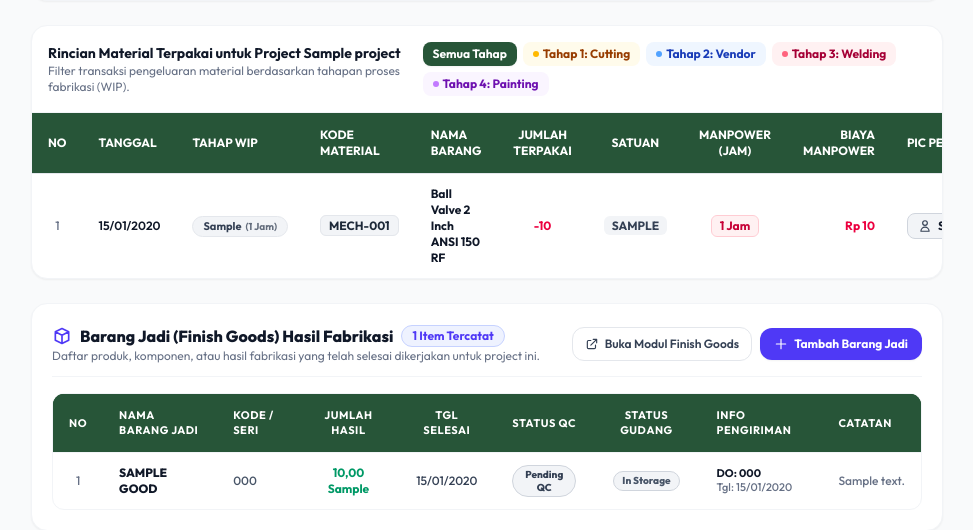
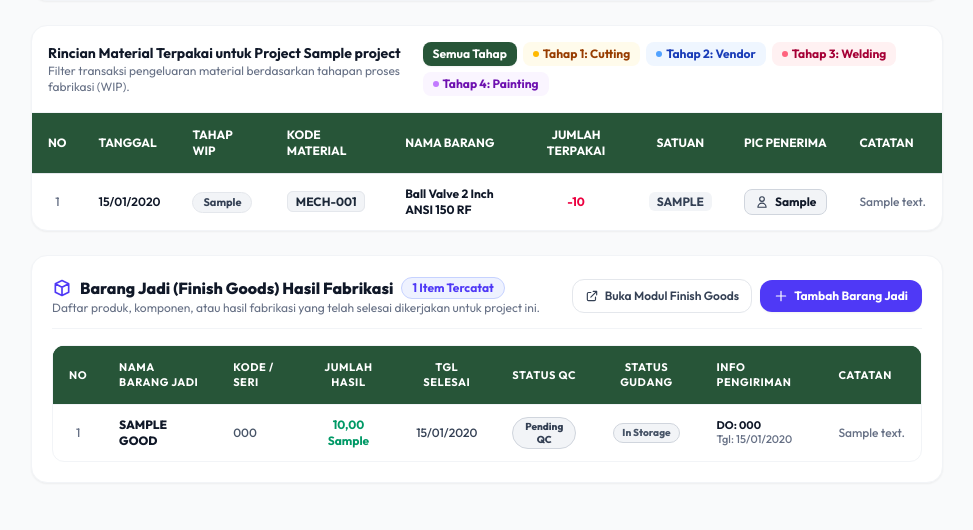
Before and after one commit to GodZaiDanzz/Warehouse-Management-System, a Laravel app: page /projects/1 in a window 1280 px wide. Shown: the part 890-1420 px from the top of the page, without its empty margins (289-1262 px from the left). After the commit the page ends 1374 px from the top, so only its background shows below. Run offline with Laravel 10, Linux system fonts and the light colour scheme; a user stored in the database is signed in; data comes from the database, SQL or seed files in the repository; tables that the repository leaves empty hold one stand-in row (values such as "Sample post"); style sheets or scripts are compiled from the project's sources; some libraries are stand-ins or nearby versions.

Commit message:
refactor(projects): streamline project WIP tracking to physical material consumption without labor rates

```diff
--- a/app/Http/Controllers/ProjectController.php
+++ b/app/Http/Controllers/ProjectController.php
@@ -113,31 +113,27 @@ class ProjectController extends Controller
 
         $itemsList = Item::orderBy('name')->get();
 
-        // Calculate discrete and decimal totals, total material cost, and WIP Manpower breakdown
+        // Calculate discrete and decimal totals, and WIP Material Breakdown
         $allProjectOuts = (clone $baseQuery)
             ->leftJoin('items', 'material_outs.item_id', '=', 'items.id')
             ->select(
                 'material_outs.quantity',
                 'material_outs.wip_stage',
-                'material_outs.manpower_hours',
-                'material_outs.manpower_cost',
                 'items.unit_price',
                 DB::raw("UPPER(TRIM(COALESCE(material_outs.unit, items.unit, 'PCS'))) as item_unit")
             )
             ->get();
 
         $wipStages = [
-            MaterialOut::STAGE_CUTTING => ['label' => 'Cutting (Potong & Offcut)', 'material_cost' => 0, 'manpower_cost' => 0, 'manpower_hours' => 0, 'total' => 0],
-            MaterialOut::STAGE_WELDING => ['label' => 'Welding (Las & Consumable)', 'material_cost' => 0, 'manpower_cost' => 0, 'manpower_hours' => 0, 'total' => 0],
-            MaterialOut::STAGE_PAINTING => ['label' => 'Painting & Blasting', 'material_cost' => 0, 'manpower_cost' => 0, 'manpower_hours' => 0, 'total' => 0],
-            MaterialOut::STAGE_PACKING => ['label' => 'Packing & Finishing', 'material_cost' => 0, 'manpower_cost' => 0, 'manpower_hours' => 0, 'total' => 0],
+            MaterialOut::STAGE_CUTTING => ['label' => 'Cutting (Potong & Offcut)', 'material_cost' => 0, 'total' => 0],
+            MaterialOut::STAGE_WELDING => ['label' => 'Welding (Las & Consumable)', 'material_cost' => 0, 'total' => 0],
+            MaterialOut::STAGE_PAINTING => ['label' => 'Painting & Blasting', 'material_cost' => 0, 'total' => 0],
+            MaterialOut::STAGE_PACKING => ['label' => 'Packing & Finishing', 'material_cost' => 0, 'total' => 0],
         ];
 
         $projectDiscreteQty = 0;
         $projectDecimalTotals = [];
         $totalMaterialCost = 0;
-        $totalManpowerCost = 0;
-        $totalManpowerHours = 0;
 
         foreach ($allProjectOuts as $apo) {
             $u = $apo->item_unit;
@@ -146,17 +142,10 @@ class ProjectController extends Controller
             $matCost = ($q * $price);
             $totalMaterialCost += $matCost;
 
-            $manCost = (float) ($apo->manpower_cost ?? 0);
-            $manHours = (float) ($apo->manpower_hours ?? 0);
-            $totalManpowerCost += $manCost;
-            $totalManpowerHours += $manHours;
-
             $stage = $apo->wip_stage;
             if ($stage && isset($wipStages[$stage])) {
                 $wipStages[$stage]['material_cost'] += $matCost;
-                $wipStages[$stage]['manpower_cost'] += $manCost;
-                $wipStages[$stage]['manpower_hours'] += $manHours;
-                $wipStages[$stage]['total'] += ($matCost + $manCost);
+                $wipStages[$stage]['total'] += $matCost;
             }
 
             if (is_decimal_unit($u)) {
@@ -179,9 +168,7 @@ class ProjectController extends Controller
         $wipSummary = [
             'stages' => $wipStages,
             'total_material_cost' => $totalMaterialCost,
-            'total_manpower_cost' => $totalManpowerCost,
-            'total_manpower_hours' => $totalManpowerHours,
-            'total_wip_cost' => $totalMaterialCost + $totalManpowerCost,
+            'total_wip_cost' => $totalMaterialCost,
             'total_finish_good_hpp' => (float) $project->finishGoods->sum('total_hpp'),
         ];
 
@@ -306,8 +293,6 @@ class ProjectController extends Controller
             'pic' => ['required', 'string', 'max:255'],
             'notes' => ['nullable', 'string'],
             'wip_stage' => ['nullable', 'string', 'in:Cutting,Vendor Eksternal,Welding,Painting'],
-            'manpower_hours' => ['nullable', 'numeric', 'min:0'],
-            'manpower_rate_per_hour' => ['nullable', 'numeric', 'min:0'],
         ], [
             'item_id.required' => 'Pilih barang yang akan digunakan.',
             'quantity.gt' => 'Jumlah barang harus lebih dari 0.',
@@ -320,11 +305,7 @@ class ProjectController extends Controller
             return redirect()->back()->with('error', "Stok barang '{$item->name}' tidak mencukupi! Stok saat ini: " . format_quantity($item->stock) . " {$item->unit}.");
         }
 
-        $manpowerHours = !empty($validated['manpower_hours']) ? (float)$validated['manpower_hours'] : 0;
-        $manpowerRate = !empty($validated['manpower_rate_per_hour']) ? (float)$validated['manpower_rate_per_hour'] : 0;
-        $manpowerCost = $manpowerHours * $manpowerRate;
-
-        DB::transaction(function() use ($validated, $item, $project, $manpowerHours, $manpowerRate, $manpowerCost) {
+        DB::transaction(function() use ($validated, $item, $project) {
             $refNo = 'OUT-PRJ-' . date('Ymd') . '-' . sprintf('%04d', rand(1000, 9999));
 
             // Create Material Out linked to Project
@@ -337,9 +318,6 @@ class ProjectController extends Controller
                 'project' => $project->name,
                 'project_id' => $project->id,
                 'wip_stage' => $validated['wip_stage'] ?? null,
-                'manpower_hours' => $manpowerHours,
-                'manpower_rate' => $manpowerRate,
-                'manpower_cost' => $manpowerCost,
                 'pic' => trim($validated['pic']),
                 'notes' => $validated['notes'] ?? "Penggunaan Material Project {$project->name}",
                 'user_id' => Auth::id(),
--- a/resources/views/pages/projects/show.blade.php
+++ b/resources/views/pages/projects/show.blade.php
@@ -216,7 +216,7 @@
                     </span>
                 </h3>
                 <p class="text-xs text-gray-500 dark:text-gray-400 mt-0.5">
-                    Pelacakan penyerapan biaya material dan upah tenaga kerja (manpower) per tahapan proses fabrikasi internal.
+                    Pelacakan penyerapan biaya material per tahapan proses fabrikasi internal.
                 </p>
             </div>
             <div class="flex items-center gap-3">
@@ -267,23 +267,14 @@
                                 <span class="w-2 h-2 rounded-full {{ $meta['dot'] }}"></span>
                                 {{ $stageKey }}
                             </span>
-                            <span class="text-[11px] font-mono font-bold text-gray-500 dark:text-gray-400 bg-white dark:bg-gray-900 px-2 py-0.5 rounded-lg border border-gray-100 dark:border-gray-800">
-                                {{ number_format($sData['manpower_hours'], 1) }} Jam
-                            </span>
                         </div>
                         <p class="text-[10px] text-gray-400 mt-0.5">{{ $meta['desc'] }}</p>
 
                         <div class="mt-3 space-y-1.5 text-xs">
                             <div class="flex items-center justify-between">
-                                <span class="text-gray-500 dark:text-gray-400">Biaya Material:</span>
+                                <span class="text-gray-500 dark:text-gray-400">Total Material:</span>
                                 <span class="font-mono font-semibold text-gray-800 dark:text-gray-200">
                                     Rp {{ number_format($sData['material_cost'], 0, ',', '.') }}
-                                </span>
-                            </div>
-                            <div class="flex items-center justify-between">
-                                <span class="text-gray-500 dark:text-gray-400">Biaya Manpower:</span>
-                                <span class="font-mono font-semibold text-gray-800 dark:text-gray-200">
-                                    Rp {{ number_format($sData['manpower_cost'], 0, ',', '.') }}
                                 </span>
                             </div>
                         </div>
@@ -502,8 +493,6 @@
                         <th class="px-4 py-3.5">NAMA BARANG</th>
                         <th class="px-4 py-3.5 text-center">JUMLAH TERPAKAI</th>
                         <th class="px-4 py-3.5 text-center">SATUAN</th>
-                        <th class="px-4 py-3.5 text-center">MANPOWER (JAM)</th>
-                        <th class="px-4 py-3.5 text-right">BIAYA MANPOWER</th>
                         @if($canViewPrices)
                             <th class="px-4 py-3.5 text-right">HARGA SATUAN</th>
                             <th class="px-4 py-3.5 text-right">TOTAL NILAI</th>
@@ -532,9 +521,6 @@
                                     @endphp
                                     <span class="inline-flex items-center gap-1 px-2.5 py-0.5 rounded-full text-[11px] font-bold border {{ $wipBadgeStyle }}">
                                         {{ $mo->wip_stage }}
-                                        @if($mo->manpower_hours > 0)
-                                            <span class="opacity-75 font-mono text-[10px]">({{ (float)$mo->manpower_hours }} Jam)</span>
-                                        @endif
                                     </span>
                                 @else
                                     <span class="text-gray-400 italic text-[11px]">-</span>
@@ -555,24 +541,6 @@
                                 <span class="rounded-md bg-gray-100 dark:bg-gray-800 px-2 py-0.5 font-bold text-gray-700 dark:text-gray-300">
                                     {{ strtoupper($mo->unit) }}
                                 </span>
-                            </td>
-                            <td class="px-4 py-3 text-center whitespace-nowrap">
-                                @if($mo->manpower_hours > 0)
-                                    <span class="inline-flex items-center gap-1 font-mono text-xs font-bold text-rose-700 dark:text-rose-300 bg-rose-50 dark:bg-rose-950/50 px-2 py-0.5 rounded-md border border-rose-200 dark:border-rose-800">
-                                        {{ (float)$mo->manpower_hours }} Jam
-                                    </span>
-                                @else
-                                    <span class="text-gray-400 text-xs italic">-</span>
-                                @endif
-                            </td>
-                            <td class="px-4 py-3 text-right whitespace-nowrap">
-                                @if($mo->manpower_cost > 0)
-                                    <span class="font-mono font-bold text-xs text-rose-600 dark:text-rose-400">
-                                        Rp {{ number_format($mo->manpower_cost, 0, ',', '.') }}
-                                    </span>
-                                @else
-                                    <span class="text-gray-400 text-xs">-</span>
-                                @endif
                             </td>
                             @if($canViewPrices)
                                 <td class="px-4 py-3 text-right font-mono font-bold text-gray-700 dark:text-gray-300 whitespace-nowrap">
@@ -819,29 +787,6 @@
                                     <option value="{{ $u }}">{{ $u }}</option>
                                 @endforeach
                             </select>
-                        </div>
-                    </div>
-
-                    <!-- Upah Tenaga Kerja / Manpower -->
-                    <div x-data="{ mpHours: 0, mpRate: 25000 }" class="rounded-xl border border-amber-200 bg-amber-50/60 p-3.5 dark:border-amber-800/60 dark:bg-amber-950/30 space-y-3">
-                        <div class="flex items-center gap-2">
-                            <svg class="w-4 h-4 text-amber-600 dark:text-amber-400" fill="none" viewBox="0 0 24 24" stroke="currentColor"><path stroke-linecap="round" stroke-linejoin="round" stroke-width="2" d="M12 8v4l3 3m6-3a9 9 0 11-18 0 9 9 0 0118 0z"/></svg>
-                            <span class="text-xs font-bold text-amber-900 dark:text-amber-200">Perhitungan Upah Tenaga Kerja (Manpower WIP)</span>
-                        </div>
-                        <div class="grid grid-cols-1 sm:grid-cols-2 gap-3">
-                            <div>
-                                <label class="block text-[11px] font-bold text-gray-700 dark:text-gray-300 mb-1">Jam Kerja Tenaga Kerja (Hours)</label>
-                                <input type="number" step="0.1" min="0" name="manpower_hours" x-model.number="mpHours" placeholder="0" class="w-full rounded-xl border border-gray-200 bg-white px-3 py-2 text-xs text-gray-800 outline-none focus:border-brand-500 dark:border-gray-700 dark:bg-gray-800 dark:text-white font-mono">
-                            </div>
-                            <div>
-                                <label class="block text-[11px] font-bold text-gray-700 dark:text-gray-300 mb-1">Tarif Upah per Jam (Rp / Jam)</label>
-                                <input type="number" step="1000" min="0" name="manpower_rate_per_hour" x-model.number="mpRate" placeholder="25000" class="w-full rounded-xl border border-gray-200 bg-white px-3 py-2 text-xs text-gray-800 outline-none focus:border-brand-500 dark:border-gray-700 dark:bg-gray-800 dark:text-white font-mono">
-                            </div>
-                        </div>
-                        <div class="flex items-center justify-between text-xs pt-1 border-t border-amber-200/60 dark:border-amber-800/60">
-                            <span class="text-gray-600 dark:text-gray-400">Total Biaya Tenaga Kerja:</span>
-                            <span class="font-extrabold text-amber-700 dark:text-amber-300 font-mono"
-                                  x-text="'Rp ' + ((mpHours || 0) * (mpRate || 0)).toLocaleString('id-ID')"></span>
                         </div>
                     </div>
 
```
